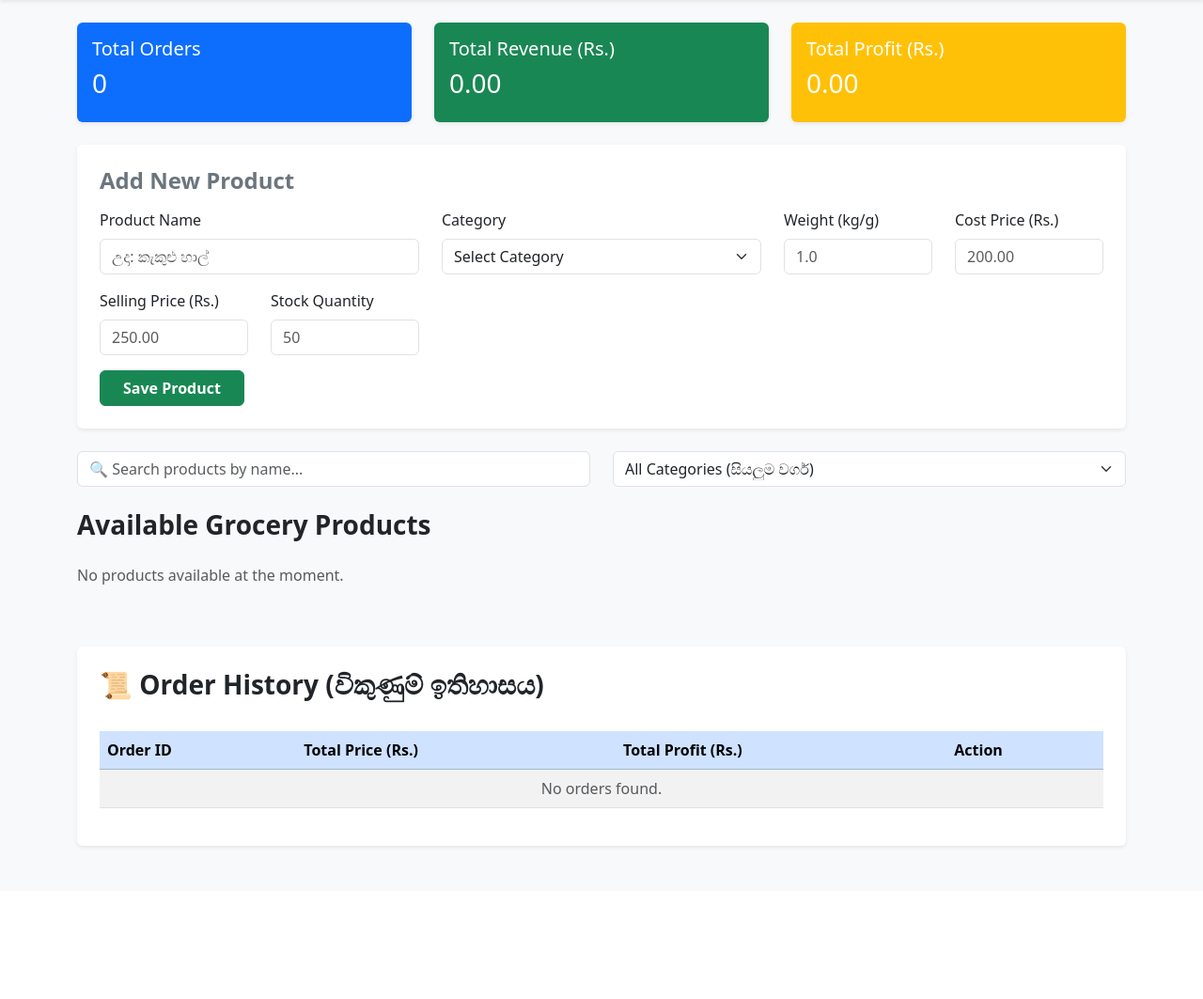
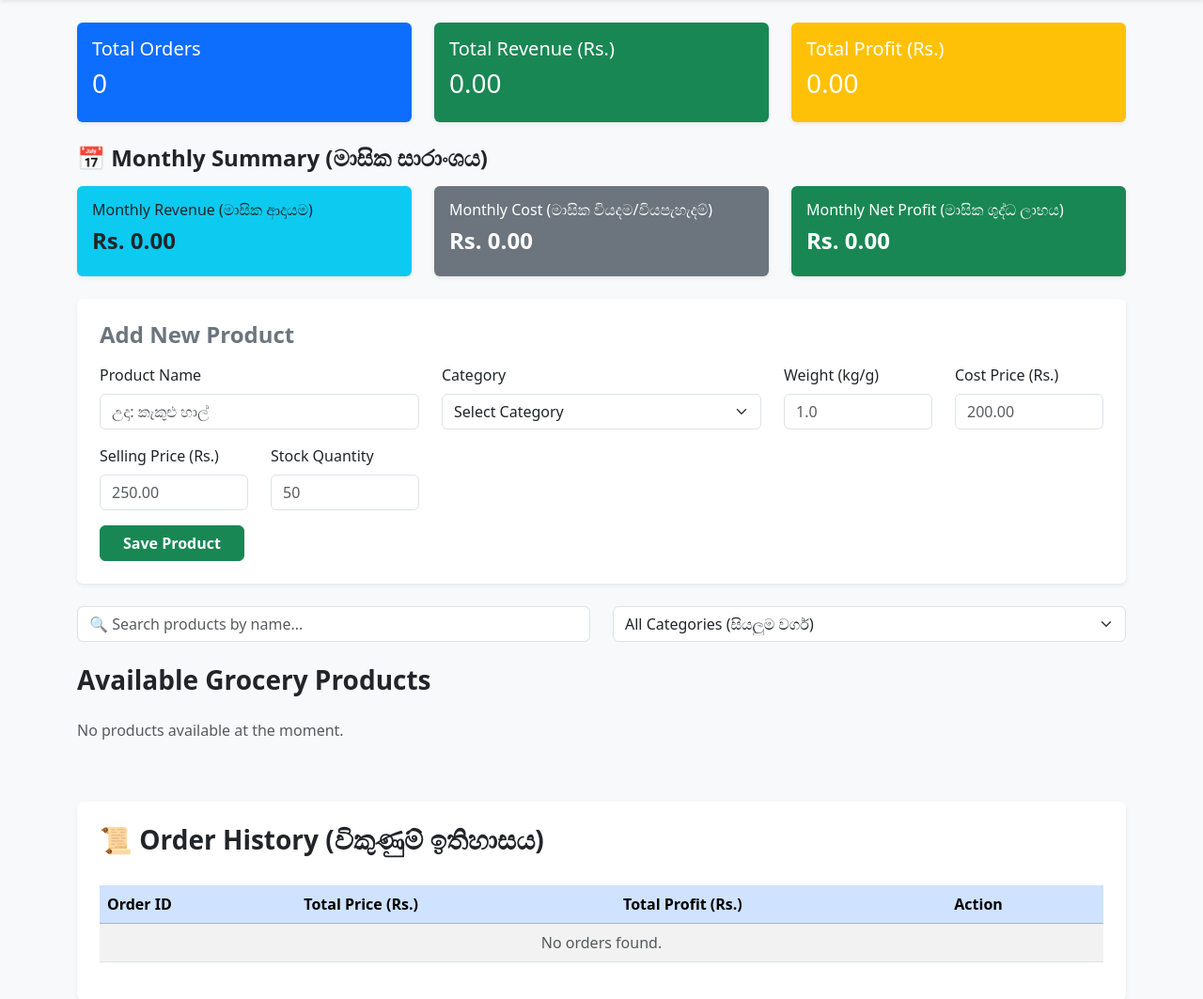
Before and after one commit to Irudika02/grocery-e-commerce, a Spring Boot app: page /frondend/dashboard.html in a window 1280 px wide. Shown: the part 56-1119 px from the top of the page at 94% size. Before the commit the page ends 959 px from the top, so only its background shows below. Run offline with Spring Boot 4, Linux system fonts and the light colour scheme; data that the repository does not hold is empty.

Commit message:
added monthly analytics section

```diff
--- a/src/main/resources/static/frondend/dashboard.html
+++ b/src/main/resources/static/frondend/dashboard.html
@@ -48,6 +48,38 @@
       </div>
     </div>
   </div>
+
+  <!-- Monthly Analytics Section -->
+  <div class="row mb-4">
+    <div class="col-12">
+      <h4 class="fw-bold mb-3 text-dark">📅 Monthly Summary (මාසික සාරාංශය)</h4>
+    </div>
+    <div class="col-md-4">
+      <div class="card bg-info text-dark shadow-sm border-0">
+        <div class="card-body">
+          <h6 class="card-title">Monthly Revenue (මාසික ආදායම)</h6>
+          <h4 id="monthlyRevenueAmount" class="fw-bold">Rs. 0.00</h4>
+        </div>
+      </div>
+    </div>
+    <div class="col-md-4">
+      <div class="card bg-secondary text-white shadow-sm border-0">
+        <div class="card-body">
+          <h6 class="card-title">Monthly Cost (මාසික වියදම/වියපැහැදම්)</h6>
+          <h4 id="monthlyCostAmount" class="fw-bold">Rs. 0.00</h4>
+        </div>
+      </div>
+    </div>
+    <div class="col-md-4">
+      <div class="card bg-success text-white shadow-sm border-0">
+        <div class="card-body">
+          <h6 class="card-title">Monthly Net Profit (මාසික ශුද්ධ ලාභය)</h6>
+          <h4 id="monthlyProfitAmount" class="fw-bold">Rs. 0.00</h4>
+        </div>
+      </div>
+    </div>
+  </div>
+
 
   <!-- Add Product Form Section -->
   <div class="card shadow-sm border-0 mb-4">
```
